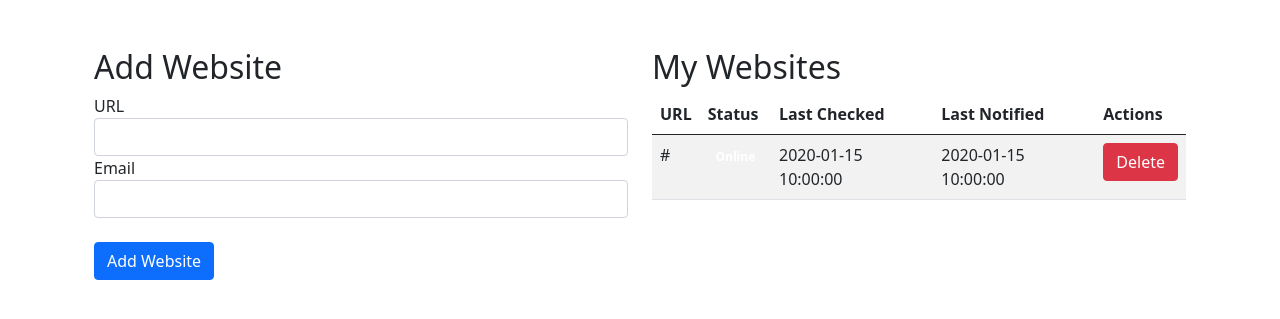
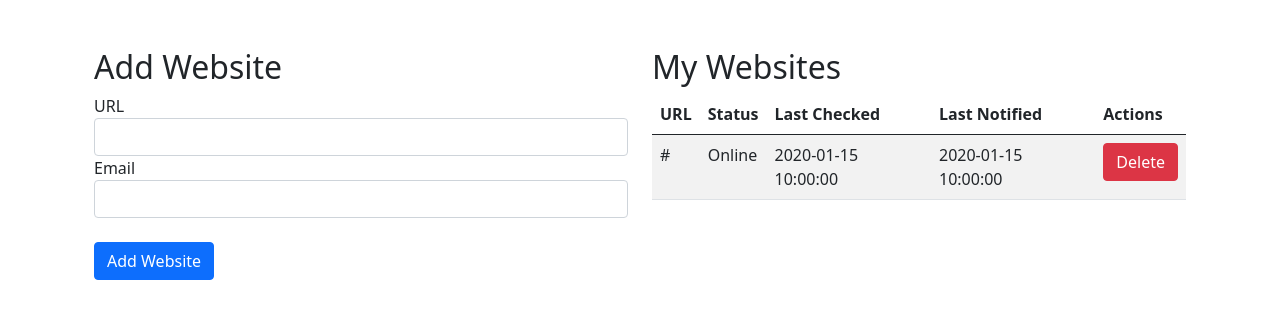
Before and after one commit to MaksimKisliak/FlaskWatchdog, a Flask app: template templates/index.html in a window 1280 px wide. Shown: the part 56-375 px from the top of the page. Run offline with Flask 3, Linux system fonts and the light colour scheme; the template is opened without the code that fills it: values that come from a table or form of the project are taken from there, others are empty; tables that the repository leaves empty hold one stand-in row (values such as "Sample post"); parts of the project's set-up code (start-up, migrations or seed data) failed here and were passed over; some libraries are stand-ins or nearby versions.

Commit message:
Final version before optimisation

```diff
--- a/app.py
+++ b/app.py
@@ -55,7 +55,7 @@ celery.conf.update(app.config)
 celery.conf.beat_schedule = {
     'check-website-status': {
         'task': 'app.check_website_status',
-        'schedule': crontab(minute='*/1')  # Run every 1 minute
+        'schedule': crontab(minute='*/3')  # Run every 3 minute
     }
 }
 
--- a/templates/index.html
+++ b/templates/index.html
@@ -16,7 +16,8 @@
                     <div class="form-group">
                         {{ form.email.label(class="form-control-label") }}
                         {{ form.email(class="form-control") }}
-                </div><br>
+                    </div>
+                    <br>
                     <button type="submit" class="btn btn-primary">Add Website</button>
                 </form>
             </div>
@@ -39,9 +40,9 @@
                                 <td>{{ website.url }}</td>
                                 <td>
                                     {% if website.status %}
-                            <span class="badge badge-success">Online</span>
+                                        <span class="label label-success">Online</span>
                                     {% else %}
-                            <span class="badge badge-danger">Offline</span>
+                                        <span class="label label-danger">Offline</span>
                                     {% endif %}
                                 </td>
                                 <td>{{ website.last_checked.strftime('%Y-%m-%d %H:%M:%S') if website.last_checked else '-' }}</td>
```
Also changed, not shown: celerybeat-schedule.db, 2 other files. Lines whose indentation alone changed are shown as unchanged.
